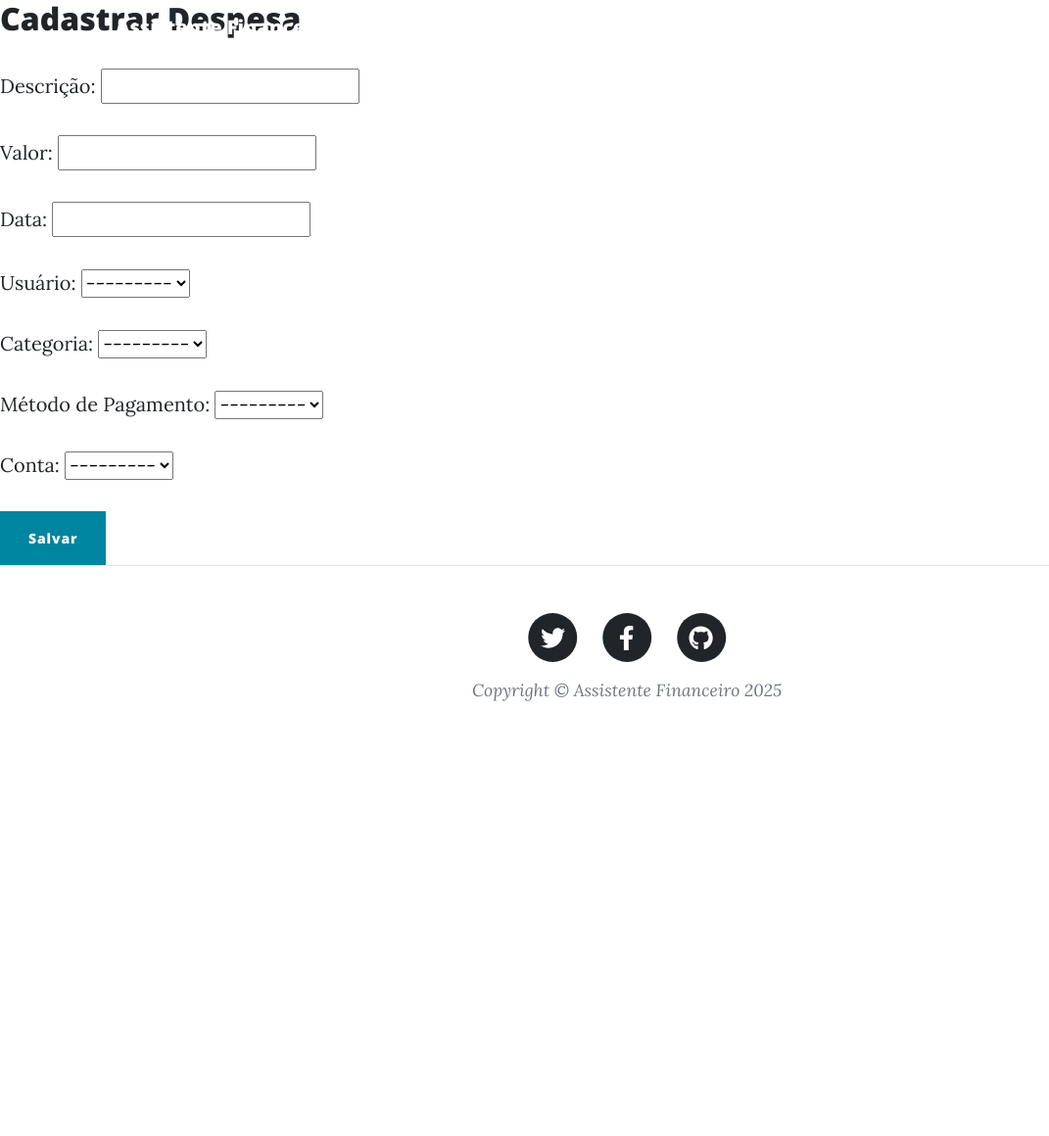
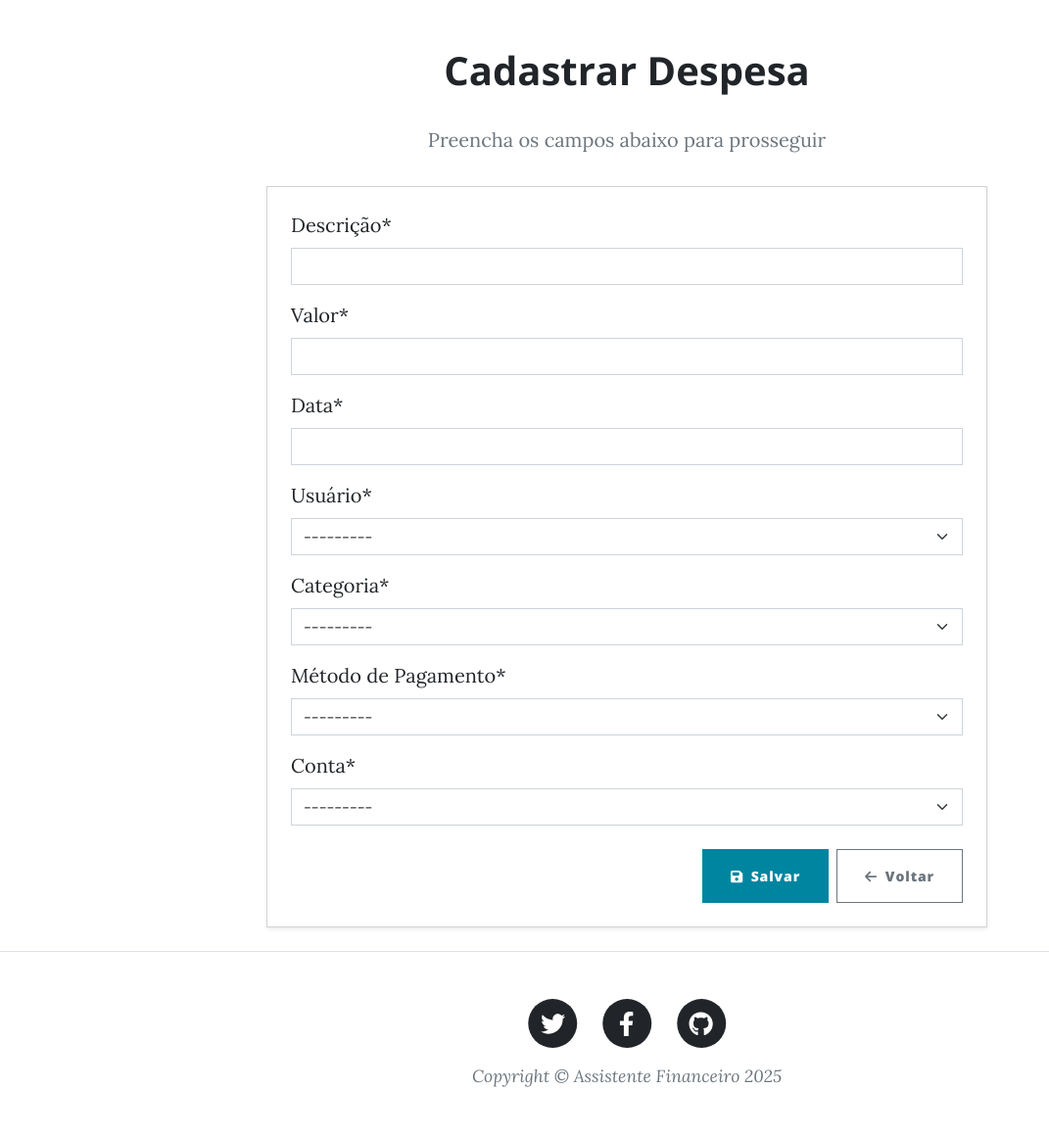
Before and after one commit to EduardoCavazin/project-naes, a Django app: page /core/despesas/novo/ in a window 1280 px wide. Shown: the whole page at 98% size, without its empty margins (0-1071 px from the left). Before the commit the page ends 716 px from the top, so only its background shows below. Run offline with Django 5.2, Linux system fonts and the light colour scheme; data that the repository does not hold is empty; some libraries are stand-ins or nearby versions.

Commit message:
Ajustes nas páginas e utilização de Crispy Forms e Crispy Booststrap

```diff
--- a/core/templates/core/form.html
+++ b/core/templates/core/form.html
@@ -1,8 +1,49 @@
 {% extends "paginasweb/models/base.html" %}
+{% load crispy_forms_tags %}
+
+{% block extra_head %}
+  <style>
+    /* Ajuste fino de fonte e espaçamento */
+    .card-form {
+      font-size: 1.1rem;
+    }
+  </style>
+{% endblock extra_head %}
+
+{% block header %}
+<div class="container mt-5">
+  <div class="text-center">
+    <h2 class="display-6 fw-bold text-gradient">{{ titulo }}</h2>
+    <p class="text-muted">Preencha os campos abaixo para prosseguir</p>
+  </div>
+</div>
+{% endblock header %}
+
 {% block content %}
-  <h2>{{ titulo }}</h2>
-  <form method="post">{% csrf_token %}
-    {{ form.as_p }}
-    <button class="btn btn-primary" type="submit">Salvar</button>
-  </form>
-{% endblock %}
+<div class="container my-4">
+  <div class="row justify-content-center">
+    <div class="col-lg-8">
+      <div class="card shadow-sm card-form">
+        <div class="card-body p-4">
+          <form method="post" novalidate>
+            {% csrf_token %}
+            {{ form|crispy }}
+            <div class="d-flex justify-content-end mt-4">
+              <button type="submit" class="btn btn-primary me-2">
+                <i class="fas fa-save me-1"></i> Salvar
+              </button>
+              <a href="javascript:history.back()" class="btn btn-outline-secondary">
+                <i class="fas fa-arrow-left me-1"></i> Voltar
+              </a>
+            </div>
+          </form>
+        </div>
+      </div>
+    </div>
+  </div>
+</div>
+{% endblock content %}
+
+{% block extra_js %}
+  <!-- Se precisar de scripts específicos no form, coloque aqui -->
+{% endblock extra_js %}
--- a/financialAssistant/settings.py
+++ b/financialAssistant/settings.py
@@ -37,6 +37,8 @@ INSTALLED_APPS = [
     'django.contrib.sessions',
     'django.contrib.messages',
     'django.contrib.staticfiles',
+    'crispy_forms',
+    'crispy_bootstrap5',
 
     'paginasweb',     #app de views/templates
     'core',           #app de domínio
@@ -124,3 +126,6 @@ STATICFILES_DIRS = [ BASE_DIR / "static" ]
 # https://docs.djangoproject.com/en/5.2/ref/settings/#default-auto-field
 
 DEFAULT_AUTO_FIELD = 'django.db.models.BigAutoField'
+
+CRISPY_ALLOWED_TEMPLATE_PACKS = "bootstrap5"
+CRISPY_TEMPLATE_PACK = "bootstrap5"
--- a/paginasweb/templates/paginasweb/models/base.html
+++ b/paginasweb/templates/paginasweb/models/base.html
@@ -35,8 +35,8 @@
         <ul class="navbar-nav ms-auto py-4 py-lg-0">
           <li class="nav-item"><a class="nav-link" href="{% url 'index' %}">Home</a></li>
           <li class="nav-item"><a class="nav-link" href="{% url 'about' %}">About</a></li>
-          {% comment %} <li class="nav-item"><a class="nav-link" href="{% url 'post' %}">Posts</a></li>
-          <li class="nav-item"><a class="nav-link" href="{% url 'contact' %}">Contact</a></li> {% endcomment %}
+          <li class="nav-item"><a class="nav-link" href="{% url 'expense-list' %}">Despesas</a></li>
+          {% comment %} <li class="nav-item"><a class="nav-link" href="{% url 'contact' %}">Contact</a></li> {% endcomment %}
         </ul>
       </div>
     </div>
```
Also changed, not shown: core/templates/core/list.html (+46 -12 lines).
